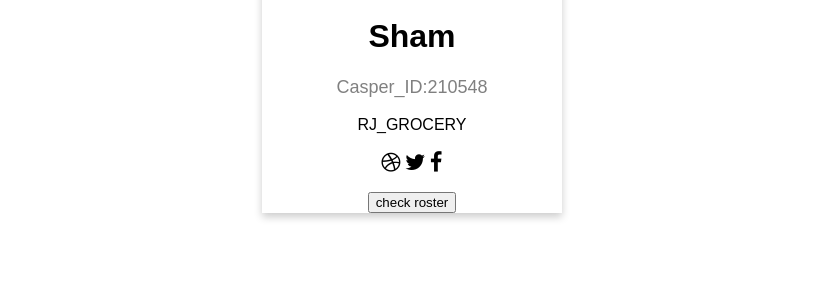
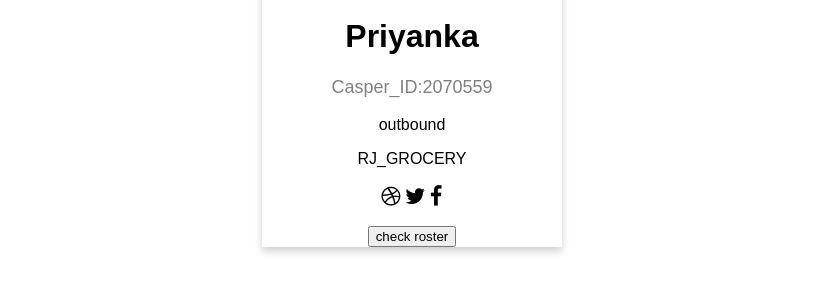
Before and after one commit to rewari/EMS1, a plain HTML site: page card.html in a window 1280 px wide. Shown: the part 96-388 px from the top of the page, without its empty margins (228-1051 px from the left). Drawn offline with Linux system fonts and the light colour scheme.

Commit message:
Update card.html

```diff
--- a/card.html
+++ b/card.html
@@ -117,13 +117,14 @@ font-color:white;
 <div class="column">
 <div class="card">
   <img src="C:\Users\user\Downloads\Gallery_1567324313338..jpg" alt="Sham" style="width:100%">
-  <h1>Sham</h1>
-  <p class="title">Casper_ID:210548</p>
+  <h1>Priyanka</h1>
+  <p class="title">Casper_ID:2070559</p>
+  <p>outbound</p>
   <p>RJ_GROCERY</p>
   <a href="#"><i class="fa fa-dribbble"></i></a>
   <a href="#"><i class="fa fa-twitter"></i></a>
  <!-- <a href="#"><i class="fa fa-linkedin"></i></a>-->
-  <a href="https://www.facebook.com/profile.php?id=100015649908553"><i class="fa fa-facebook"></i></a>
+  <a href="https://www.facebook.com/flipkart/"><i class="fa fa-facebook"></i></a>
  <!-- <p><button>CONTACT_HR@gmail.com</button></p>
   <p><input type=button onclick()="test();">CHECK ROSTER</input></p>-->
 <p><input type="button" value="check roster" onclick='test();'></p>
```
